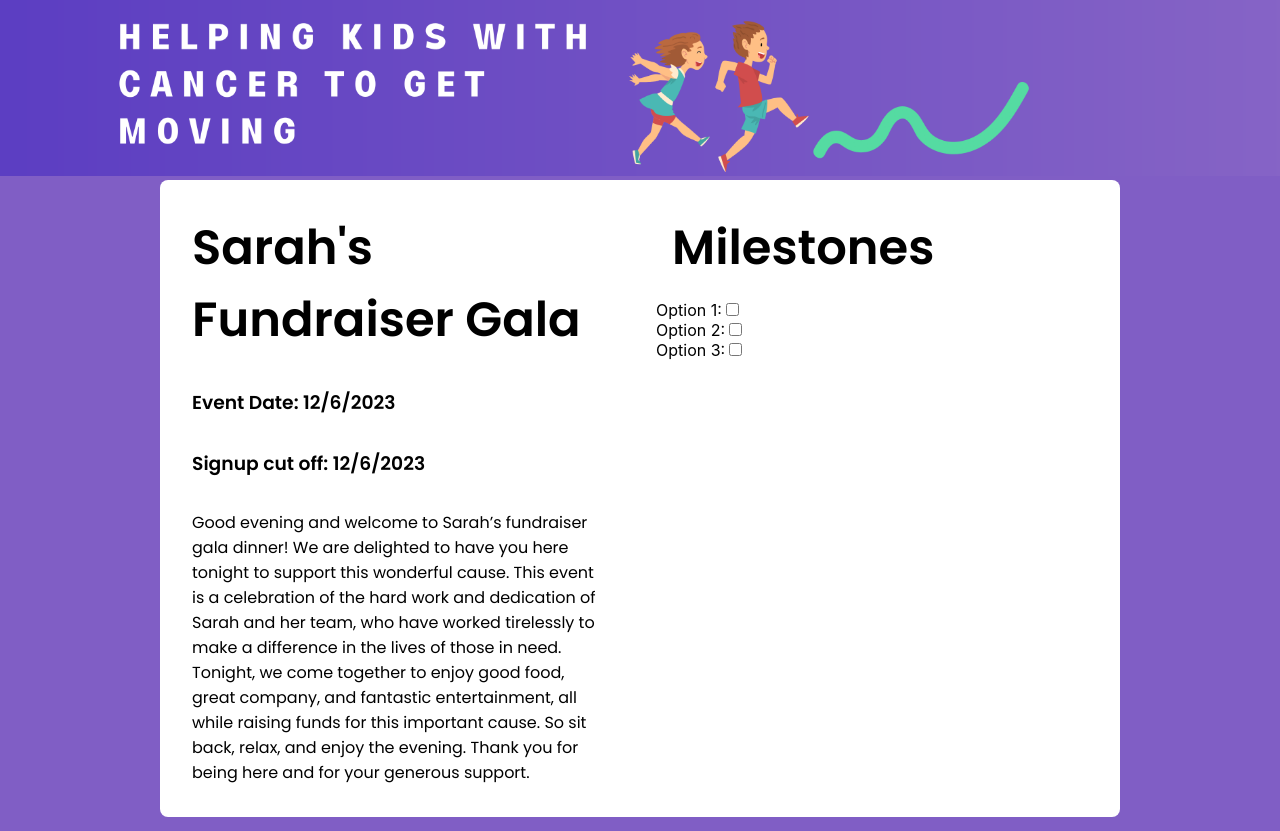
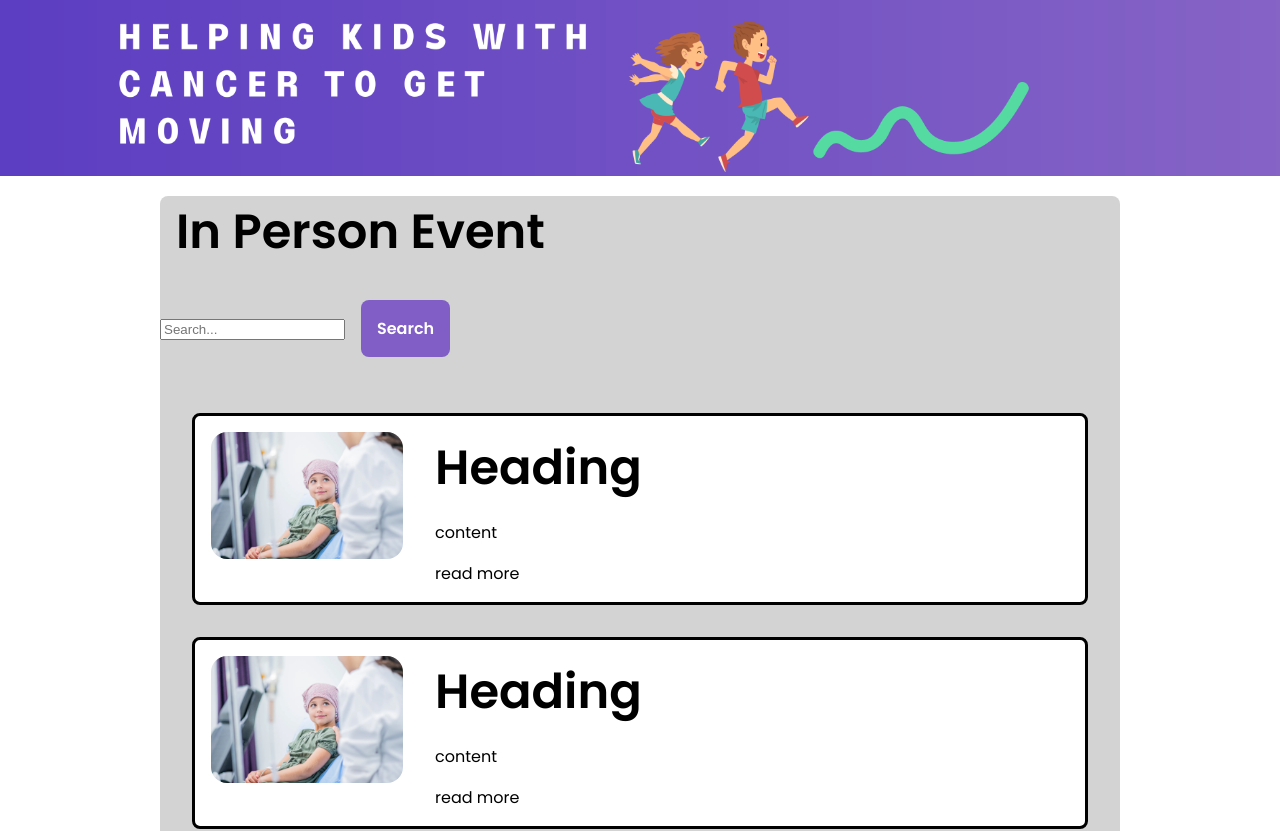
Before and after one commit to Bealeja/lbs-digital-tool, a React (Create React App) app in the folder client/: page / in a window 1280 px wide. Shown: the top 831 px of the page. Built offline with nearby package versions, Linux system fonts and the light colour scheme.

Commit message:
Update to active fundraiser page

```diff
--- a/client/src/App.js
+++ b/client/src/App.js
@@ -7,7 +7,8 @@ import "./App.scss";
 // import StatisticsPage from "./scenes/statisticsPage";
 // import DonationsPage from "./scenes/donationsPage";
 // import HostApplication from "./scenes/hostApplicationPage";
-import FundraiserPublicPage from "./scenes/fundraiserPublicPage";
+// import FundraiserPublicPage from "./scenes/fundraiserPublicPage";
+import ActiveFundraiserPage from "./scenes/activeFundraiserPage";
 
 function App() {
   return (
@@ -15,7 +16,7 @@ function App() {
       <BrowserRouter>
         <Switch>
           <Route path="/">
-            <FundraiserPublicPage />
+            <ActiveFundraiserPage />
           </Route>
         </Switch>
       </BrowserRouter>
--- a/client/src/App.scss
+++ b/client/src/App.scss
@@ -78,3 +78,9 @@ button {
   color: black;
   border-radius: 0.5rem;
 }
+
+.background-grey {
+  @include background-colour(lightgrey);
+  color: black;
+  border-radius: 0.5rem;
+}
--- a/client/src/components/cardComponent/index.jsx
+++ b/client/src/components/cardComponent/index.jsx
@@ -1,9 +1,20 @@
+import "./index.scss";
+
+import child from "../../assets/child.png";
+
 const Card = () => {
   return (
-    <div>
-      <h2>Heading</h2>
-      <p>content</p>
-      <button></button>
+    <div class="flex-card card-margin background-white">
+      <div class="image-container">
+        <img src={child} alt="this is a person" />
+      </div>
+      <div>
+        <h2>Heading</h2>
+        <p>content</p>
+        <p>read more</p>
+      </div>
     </div>
   );
 };
+
+export default Card;
--- /dev/null
+++ b/client/src/components/cardComponent/index.scss
@@ -0,0 +1,20 @@
+@import "../../App.scss";
+
+.image-container img {
+  width: 100%;
+  border-radius: 1rem;
+}
+
+.flex-card {
+  display: flex;
+}
+.image-container {
+  width: 15vw;
+  margin: 1rem;
+}
+
+.card-margin {
+  margin: 2rem;
+  border: 0.2rem solid black;
+  border-radius: 1rem;
+}
--- /dev/null
+++ b/client/src/scenes/activeFundraiserPage/index.jsx
@@ -0,0 +1,34 @@
+import "./index.scss";
+
+import Banner from "../../components/bannerComponent";
+import Card from "../../components/cardComponent";
+import Footer from "../../components/footerComponent";
+
+const ActiveFundraiserPage = () => {
+  return (
+    <div>
+      <Banner />
+      <div class="margin background-grey">
+        <h2>In Person Event</h2>
+        <form>
+          <input type="text" placeholder="Search..." class="seach-bar" />
+          <button>Search</button>
+        </form>
+        <div class="card-container">
+          <Card />
+          <Card />
+        </div>
+      </div>
+      <div class="margin background-grey">
+        <h2>Online Events</h2>
+        <div class="card-container">
+          <Card />
+          <Card />
+        </div>
+      </div>
+      <Footer />
+    </div>
+  );
+};
+
+export default ActiveFundraiserPage;
--- /dev/null
+++ b/client/src/scenes/activeFundraiserPage/index.scss
@@ -0,0 +1,5 @@
+@import "../../App.scss";
+
+.card-container {
+  padding: 0.5rem 0rem;
+}
```
